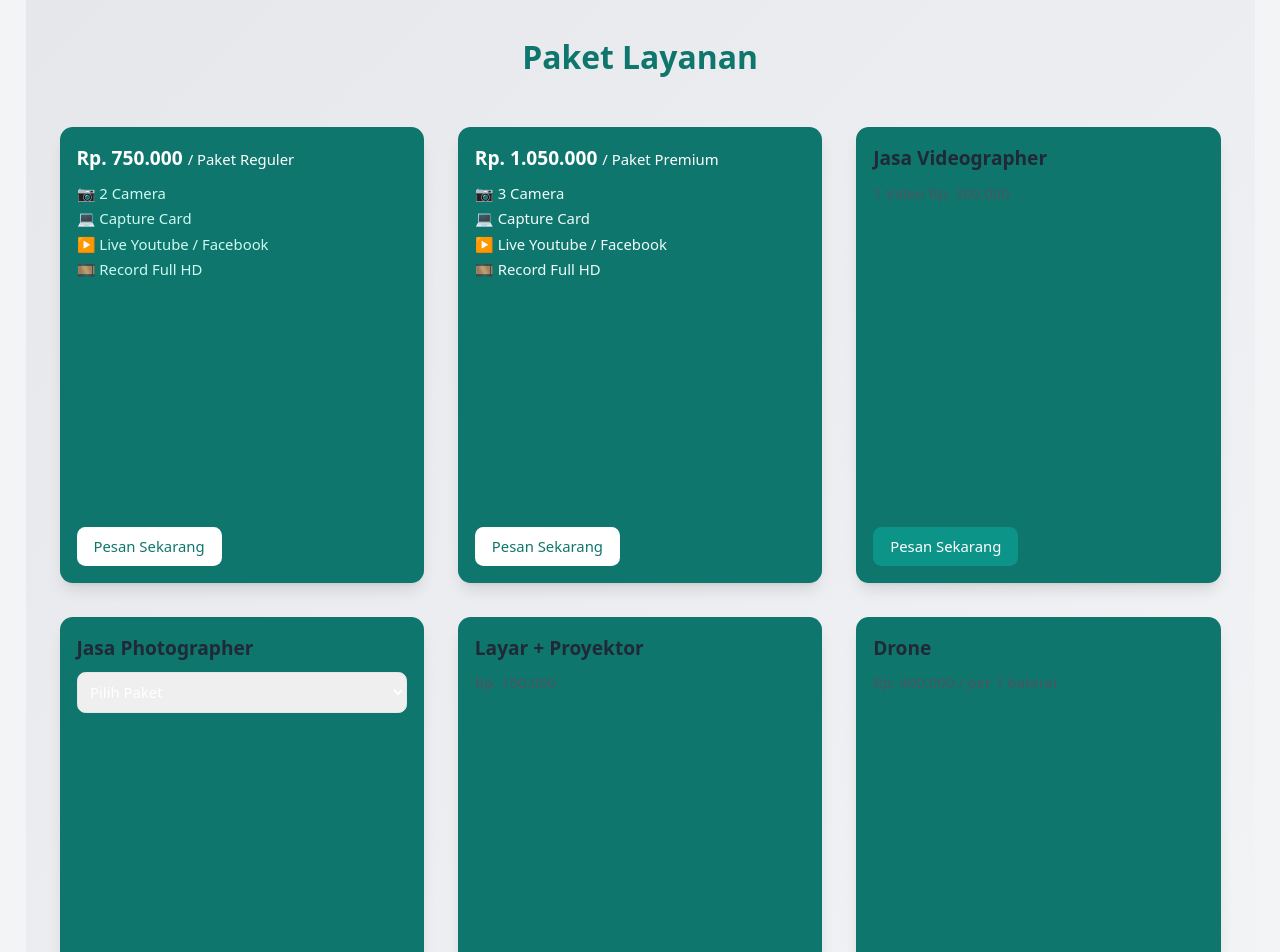
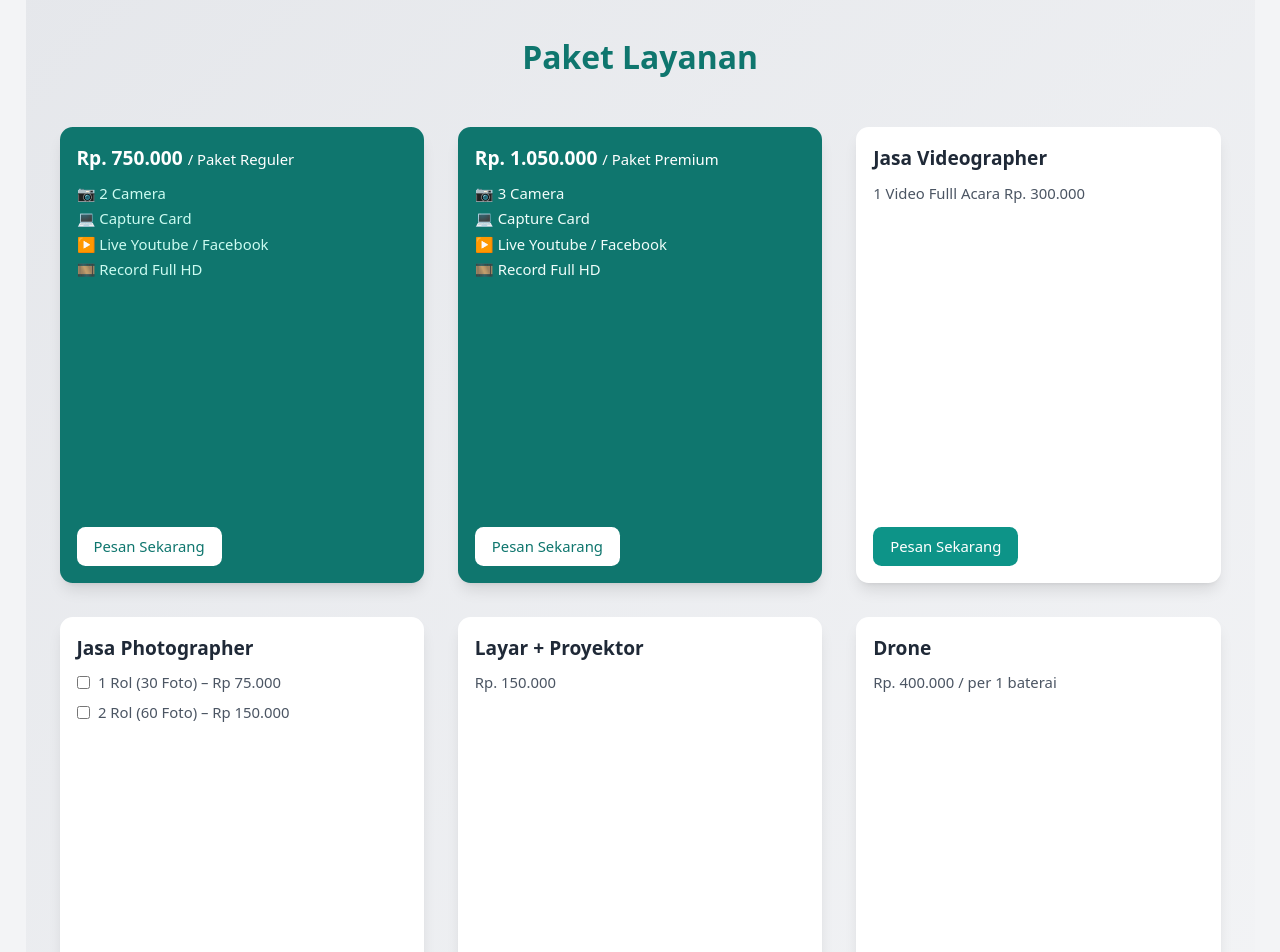
Before and after one commit to rickv-max/Mediapemudanusantara, a Next.js app: page / in a window 1280 px wide. Shown: the part 660-1612 px from the top of the page. Built offline with nearby package versions, Linux system fonts and the light colour scheme; no server answers.

Commit message:
Update page.tsx

```diff
--- a/app/page.tsx
+++ b/app/page.tsx
@@ -207,10 +207,10 @@ useEffect(() => {
           </div>
 
           {/* Jasa Videographer */}
-          <div className="aspect-[4/5] p-4 rounded-xl shadow-lg bg-teal-700 text-white flex flex-col justify-between hover:scale-105 transition transform">
+          <div className="aspect-[4/5] p-4 rounded-xl shadow-lg bg-white text-gray-800 flex flex-col justify-between hover:scale-105 transition transform">
             <div>
               <h3 className="text-lg font-bold mb-2 text-gray-800">Jasa Videographer</h3>
-              <p className="text-gray-600 text-sm">1 Video Rp. 300.000</p>
+              <p className="text-gray-600 text-sm">1 Video Fulll Acara Rp. 300.000</p>
             </div>
             <button
               onClick={() => pesanWhatsApp("Jasa Videographer")}
@@ -221,20 +221,23 @@ useEffect(() => {
           </div>
 
           {/* Jasa Photographer */}
-          <div className="aspect-[4/5] p-4 rounded-xl shadow-lg bg-teal-700 text-white flex flex-col justify-between hover:scale-105 transition transform">
+<div className="aspect-[4/5] p-4 rounded-xl shadow-lg bg-white text-gray-800 flex flex-col justify-between hover:scale-105 transition transform">
   <div>
-              <h3 className="text-lg font-bold mb-2 text-gray-800">Jasa Photographer</h3>
-              <select
-                className="w-full border rounded-lg p-2 text-sm"
-                onChange={(e) => pesanWhatsApp(`Photographer - ${e.target.value}`)}
-              >
-                <option>Pilih Paket</option>
-                <option>1 Rol isi 30 Foto - Rp. 75.000</option>
-                <option>2 Rol isi 60 Foto - Rp. 150.000</option>
-              </select>
+    <h3 className="text-lg font-bold mb-2">Jasa Photographer</h3>
+    <div className="space-y-2 text-sm text-gray-600">
+      <label className="flex items-center gap-2">
+        <input type="checkbox" value="1 Rol (30 foto) - Rp75.000" />
+        1 Rol (30 Foto) – Rp 75.000
+      </label>
+      <label className="flex items-center gap-2">
+        <input type="checkbox" value="2 Rol (60 foto) - Rp150.000" />
+        2 Rol (60 Foto) – Rp 150.000
+      </label>
     </div>
+  </div>
+
   <button
-              onClick={() => pesanWhatsApp("Jasa Photographer")}
+    onClick={() => pesanWhatsApp("Paket Photographer")}
     className="mt-4 px-4 py-2 bg-teal-600 text-white rounded-lg text-sm font-medium hover:bg-teal-700 transition w-fit"
   >
     Pesan Sekarang
@@ -242,7 +245,7 @@ useEffect(() => {
 </div>
 
           {/* Layar + Proyektor */}
-          <div className="aspect-[4/5] p-4 rounded-xl shadow-lg bg-teal-700 text-white flex flex-col justify-between hover:scale-105 transition transform">
+          <div className="aspect-[4/5] p-4 rounded-xl shadow-lg bg-white text-gray-800 flex flex-col justify-between hover:scale-105 transition transform">
             <div>
               <h3 className="text-lg font-bold mb-2 text-gray-800">Layar + Proyektor</h3>
               <p className="text-gray-600 text-sm">Rp. 150.000</p>
@@ -256,7 +259,7 @@ useEffect(() => {
           </div>
 
           {/* Drone */}
-          <div className="aspect-[4/5] p-4 rounded-xl shadow-lg bg-teal-700 text-white flex flex-col justify-between hover:scale-105 transition transform">
+          <div className="aspect-[4/5] p-4 rounded-xl shadow-lg bg-white text-gray-800 flex flex-col justify-between hover:scale-105 transition transform">
             <div>
               <h3 className="text-lg font-bold mb-2 text-gray-800">Drone</h3>
               <p className="text-gray-600 text-sm">Rp. 400.000 / per 1 baterai</p>
```
Lines whose indentation alone changed are shown as unchanged.
